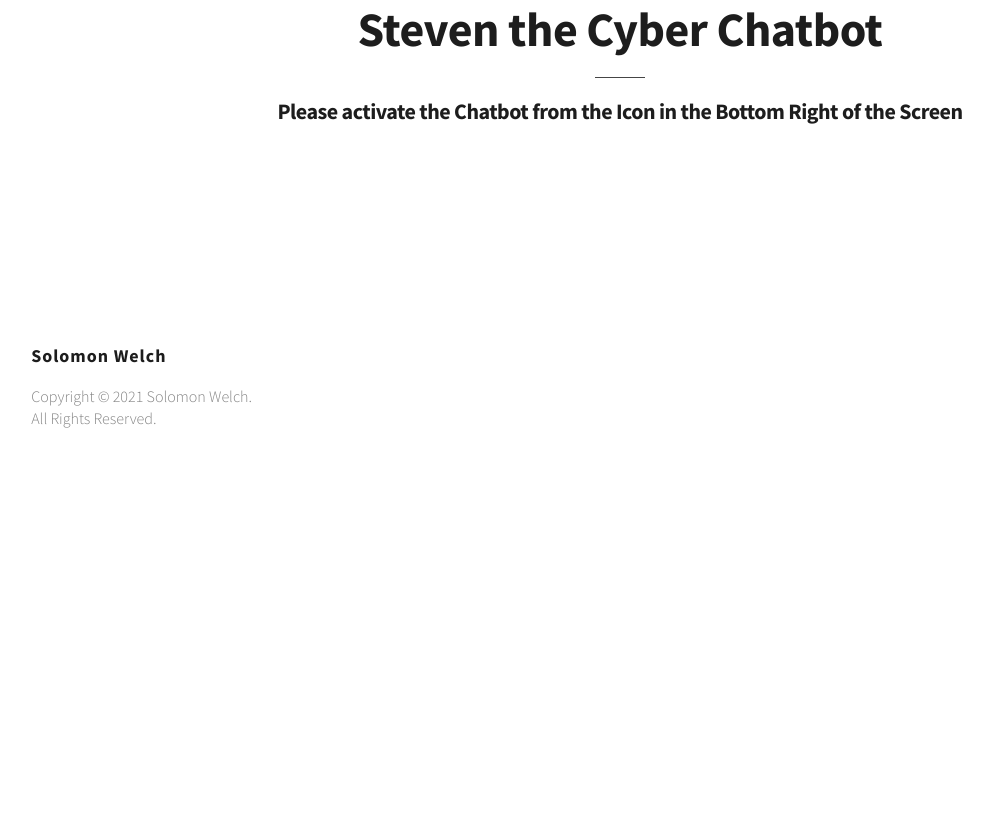
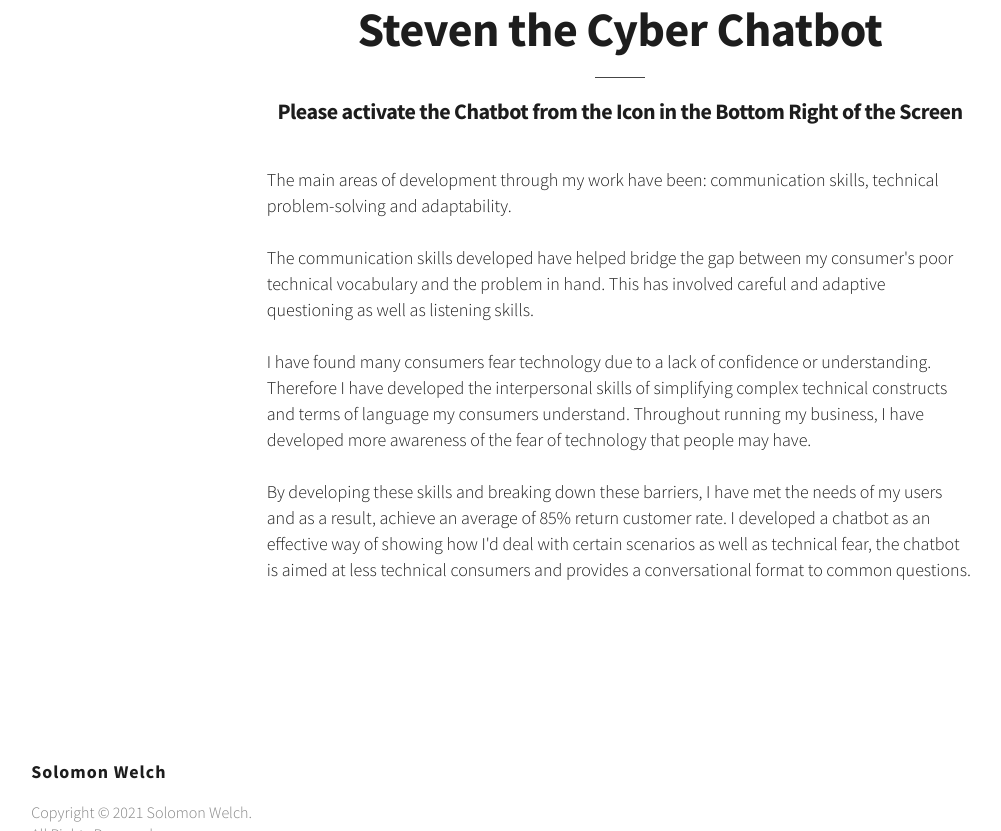
Before and after one commit to sollywelch/solly, a plain HTML site: page warwick.html in a window 1280 px wide. Shown: the part 1621-2452 px from the top of the page, without its empty margins (20-1021 px from the left). Before the commit the page ends 2228 px from the top, so only its background shows below. Drawn offline with Linux system fonts and the light colour scheme; a script that the page names is missing.

Commit message:
Final Push

```diff
--- a/warwick.html
+++ b/warwick.html
@@ -41,7 +41,7 @@
 					<div class="intro__title">
 						<strong>Additional Personal Statement</strong>
 					</div>
-					<div class="intro__subtitle">Please find my reverse engineering example and analysis as well as Steven the Cyber Security Chatbot.</div>
+					<div class="intro__subtitle">Please find my reverse engineering example and analysis as well as Steven the Cyber Security Chatbot. This section shows how my interests have developed me.</div>
 				    </div>
 				</div>
 			</div>
@@ -67,7 +67,21 @@
 					<h1 class="section__title section__title--centered">Steven the Cyber Chatbot</h1>
 					<div class="section__description section__description--centered">
 						<h3>Please activate the Chatbot from the Icon in the Bottom Right of the Screen</h3>
+						<p>
 
+							The main areas of development through my work have been: communication skills, technical problem-solving and adaptability.
+<br>
+<br>
+							The communication skills developed have helped bridge the gap between my consumer's poor technical vocabulary and the problem in hand. This has involved careful and adaptive questioning as well as listening skills.
+<br>
+<br>
+							I have found many consumers fear technology due to a lack of confidence or understanding. Therefore I have developed the interpersonal skills of simplifying complex technical constructs and terms of language my consumers understand. Throughout running my business, I have developed more awareness of the fear of technology that people may have.
+<br>
+<br>
+							By developing these skills and breaking down these barriers, I have met the needs of my users and as a result, achieve an average of 85% return customer rate.  I developed a chatbot as an effective way of showing how I'd deal with certain scenarios as well as technical fear, the chatbot is aimed at less technical consumers and provides a conversational format to common questions.
+
+
+						</p>
 					<script>
 						window.watsonAssistantChatOptions = {
 							integrationID: "569b11ba-a2e3-4295-8214-833539248873", // The ID of this integration.
```
Also changed, not shown: 2 other files.
